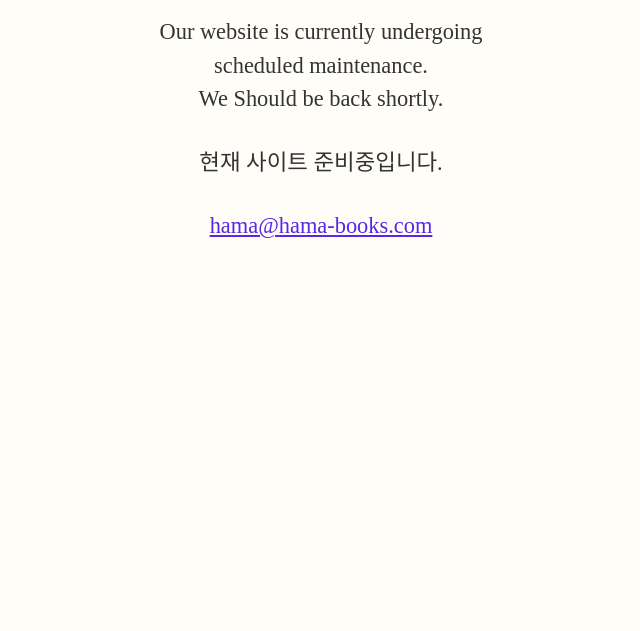
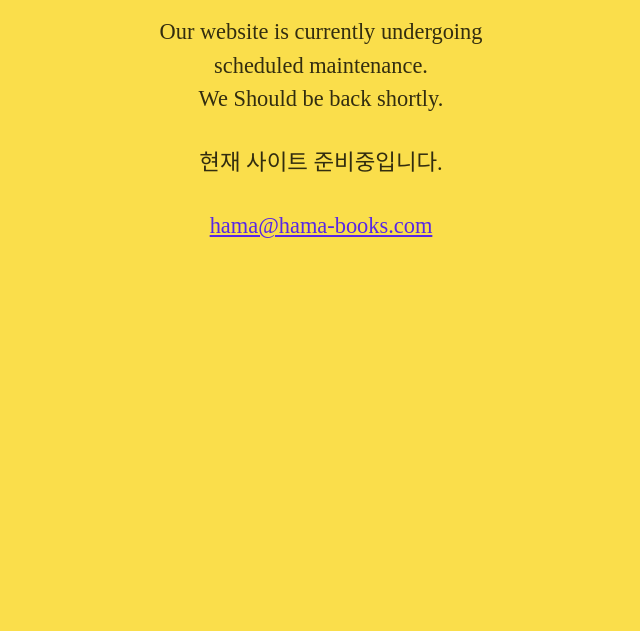
Before and after one commit to kyoungoh/hamabooks, a plain HTML site: page index.html in a window 1280 px wide. Shown: the part 169-800 px from the top of the page, without its empty margins (319-959 px from the left). Drawn offline with Linux system fonts and the light colour scheme; a web font is replaced by a local one.

Commit message:
background

```diff
--- a/style/main.scss
+++ b/style/main.scss
@@ -2,7 +2,7 @@
 @import url('https://fonts.googleapis.com/css?family=Song+Myung:400');
 
 body {
-	background-color: #fffdf8;
+	background-color: #FADE4B;
 	color : rgba(0,0,0,0.8);
 	width : 70%;
 	max-width : 700px;
```
Also changed, not shown: style/main.css.
